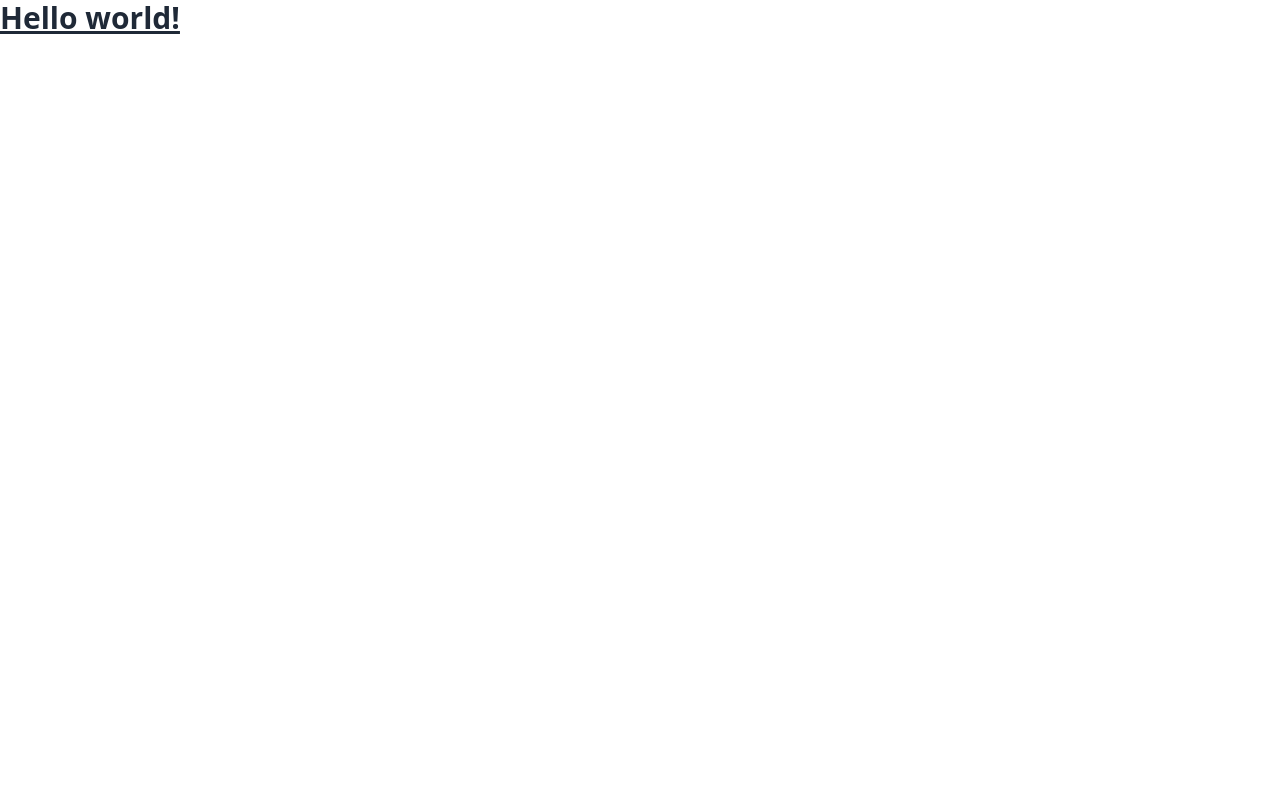
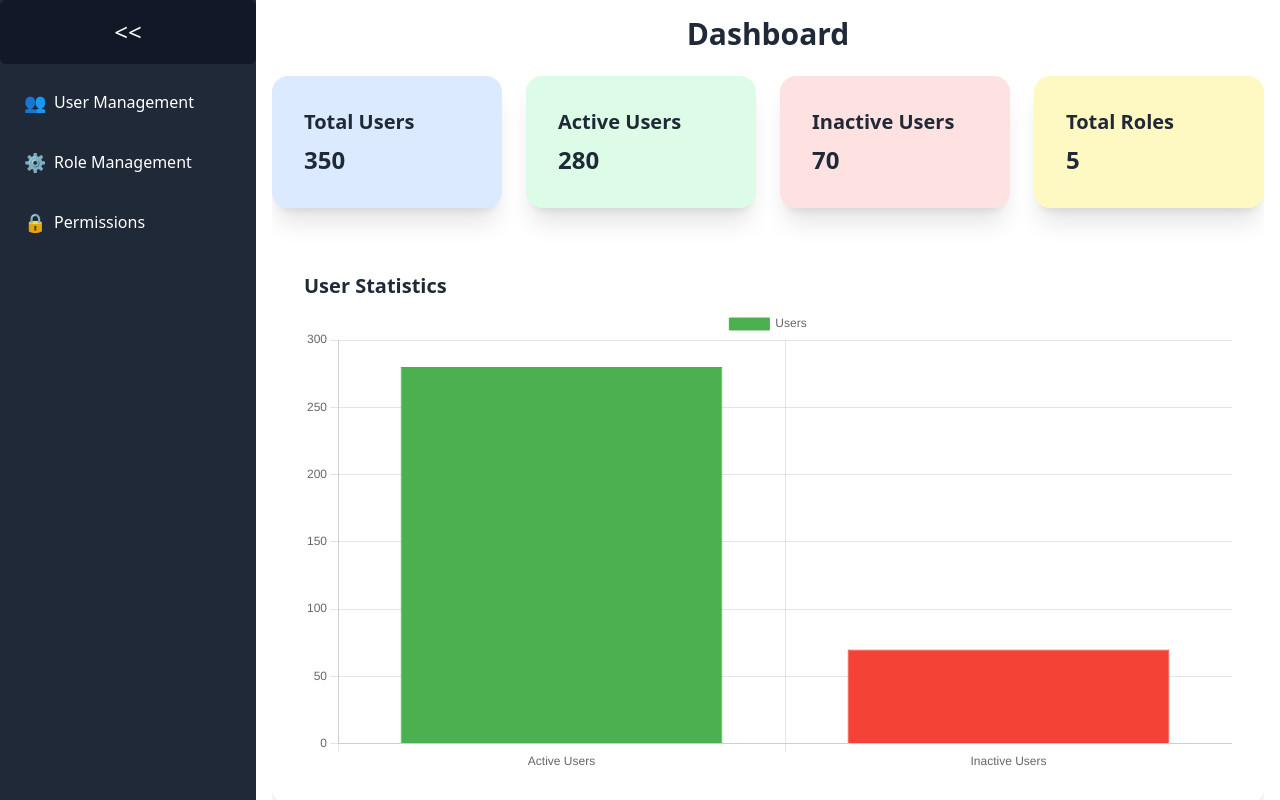
Before and after one commit to sushantskb/Role-Based-Access-Control, a React (Vite) app: page / in a window 1280 px wide. Built offline with nearby package versions, Linux system fonts and the light colour scheme.

Commit message:
basic setup and added the home.jsx page

```diff
--- a/package.json
+++ b/package.json
@@ -10,8 +10,10 @@
     "preview": "vite preview"
   },
   "dependencies": {
+    "chart.js": "^4.4.6",
     "daisyui": "^4.12.14",
     "react": "^18.3.1",
+    "react-chartjs-2": "^5.2.0",
     "react-dom": "^18.3.1",
     "react-router-dom": "^7.0.1"
   },
--- a/src/App.jsx
+++ b/src/App.jsx
@@ -1,7 +1,15 @@
+import { BrowserRouter, Route, Routes } from "react-router-dom";
+import Layout from "./Layout";
+import Home from "./pages/Home";
+
 export default function App() {
   return (
-    <h1 className="text-3xl font-bold underline">
-      Hello world!
-    </h1>
+    <BrowserRouter>
+      <Routes>
+        <Route element={<Layout />}>
+          <Route path="/" element={<Home />} />
+        </Route>
+      </Routes>
+    </BrowserRouter>
   )
 }
--- a/src/Layout.jsx
+++ b/src/Layout.jsx
@@ -1,11 +1,17 @@
 import React from "react";
-import { Outlet } from "react-router-dom";
 import Sidebar from "./components/common/Sidebar";
+import { Outlet } from "react-router-dom"; // This is where the nested routes render.
+
 const Layout = () => {
   return (
-    <div>
+    <div className="flex h-screen overflow-hidden"> {/* Make sure content doesn't overflow */}
+      {/* Sidebar */}
       <Sidebar />
-      <Outlet />
+
+      {/* Main content area */}
+      <div className="flex-grow p-4 overflow-auto"> {/* Allow scrolling inside main content */}
+        <Outlet /> {/* This will render the content for nested routes */}
+      </div>
     </div>
   );
 };
--- /dev/null
+++ b/src/pages/Home.jsx
@@ -0,0 +1,73 @@
+import React from "react";
+import { Bar } from "react-chartjs-2"; // Import Bar chart from react-chartjs-2
+import { Chart as ChartJS, CategoryScale, LinearScale, BarElement, Title, Tooltip, Legend } from "chart.js";
+
+// Register chart.js components
+ChartJS.register(CategoryScale, LinearScale, BarElement, Title, Tooltip, Legend);
+
+const Home = () => {
+  // Mock statistical data
+  const stats = {
+    totalUsers: 350,
+    activeUsers: 280,
+    inactiveUsers: 70,
+    totalRoles: 5,
+  };
+
+  // Chart data (for example, active vs inactive users)
+  const data = {
+    labels: ["Active Users", "Inactive Users"], // X-axis labels
+    datasets: [
+      {
+        label: "Users",
+        data: [stats.activeUsers, stats.inactiveUsers],
+        backgroundColor: ["#4CAF50", "#F44336"], // Green for active, red for inactive
+        borderColor: ["#4CAF50", "#F44336"],
+        borderWidth: 1,
+      },
+    ],
+  };
+
+  return (
+    <div className="max-w-full overflow-auto"> {/* Allow scrolling for the page */}
+      <h1 className="text-3xl font-bold text-center mb-6">Dashboard</h1>
+      {/* Stats Overview */}
+      <div className="grid grid-cols-1 md:grid-cols-2 lg:grid-cols-4 gap-6 mb-8">
+        <div className="card bg-blue-100 shadow-xl">
+          <div className="card-body">
+            <h2 className="card-title">Total Users</h2>
+            <p className="text-2xl font-bold">{stats.totalUsers}</p>
+          </div>
+        </div>
+        <div className="card bg-green-100 shadow-xl">
+          <div className="card-body">
+            <h2 className="card-title">Active Users</h2>
+            <p className="text-2xl font-bold">{stats.activeUsers}</p>
+          </div>
+        </div>
+        <div className="card bg-red-100 shadow-xl">
+          <div className="card-body">
+            <h2 className="card-title">Inactive Users</h2>
+            <p className="text-2xl font-bold">{stats.inactiveUsers}</p>
+          </div>
+        </div>
+        <div className="card bg-yellow-100 shadow-xl">
+          <div className="card-body">
+            <h2 className="card-title">Total Roles</h2>
+            <p className="text-2xl font-bold">{stats.totalRoles}</p>
+          </div>
+        </div>
+      </div>
+
+      {/* Chart */}
+      <div className="card shadow-xl">
+        <div className="card-body">
+          <h2 className="card-title text-center">User Statistics</h2>
+          <Bar data={data} options={{ responsive: true }} />
+        </div>
+      </div>
+    </div>
+  );
+};
+
+export default Home;
```
Also changed, not shown: 1 other file (tests, documents, lock files or other folders).
